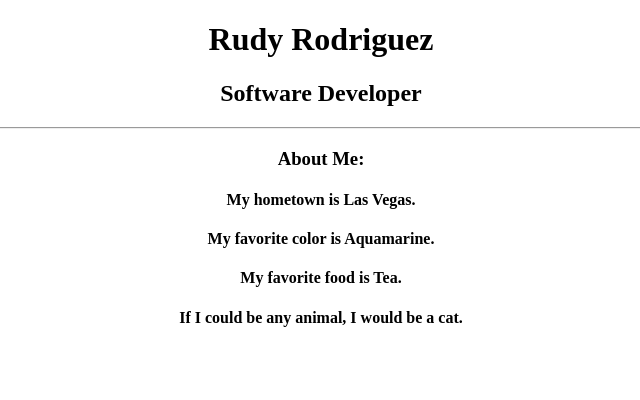
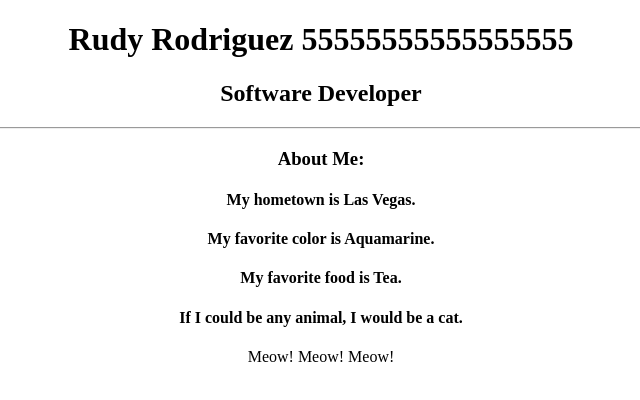
Before and after one commit to Jam19th/personal-site, a plain HTML site: page index.html in a window 1280 px wide. Shown: the whole page, without its empty margins (319-959 px from the left). Drawn offline with Linux system fonts and the light colour scheme.

Commit message:
Adding new placeholder text

```diff
--- a/index.html
+++ b/index.html
@@ -7,7 +7,7 @@
 		  </head>
 		  <body>
 			<div align="center">
-				<h1>Rudy Rodriguez</h1>
+				<h1>Rudy Rodriguez 55555555555555555</h1>
 				<h2>Software Developer</h2>
 				<hr>
 				<h3>About Me:</h3>
@@ -15,6 +15,7 @@
 					<h4>My favorite color is Aquamarine.</h4>
 					<h4>My favorite food is Tea.</h4>
 					<h4>If I could be any animal, I would be a cat.</h4>
+					<p>Meow! Meow! Meow!</p>
 			</div>
 		  </body>
 		</html>
```
